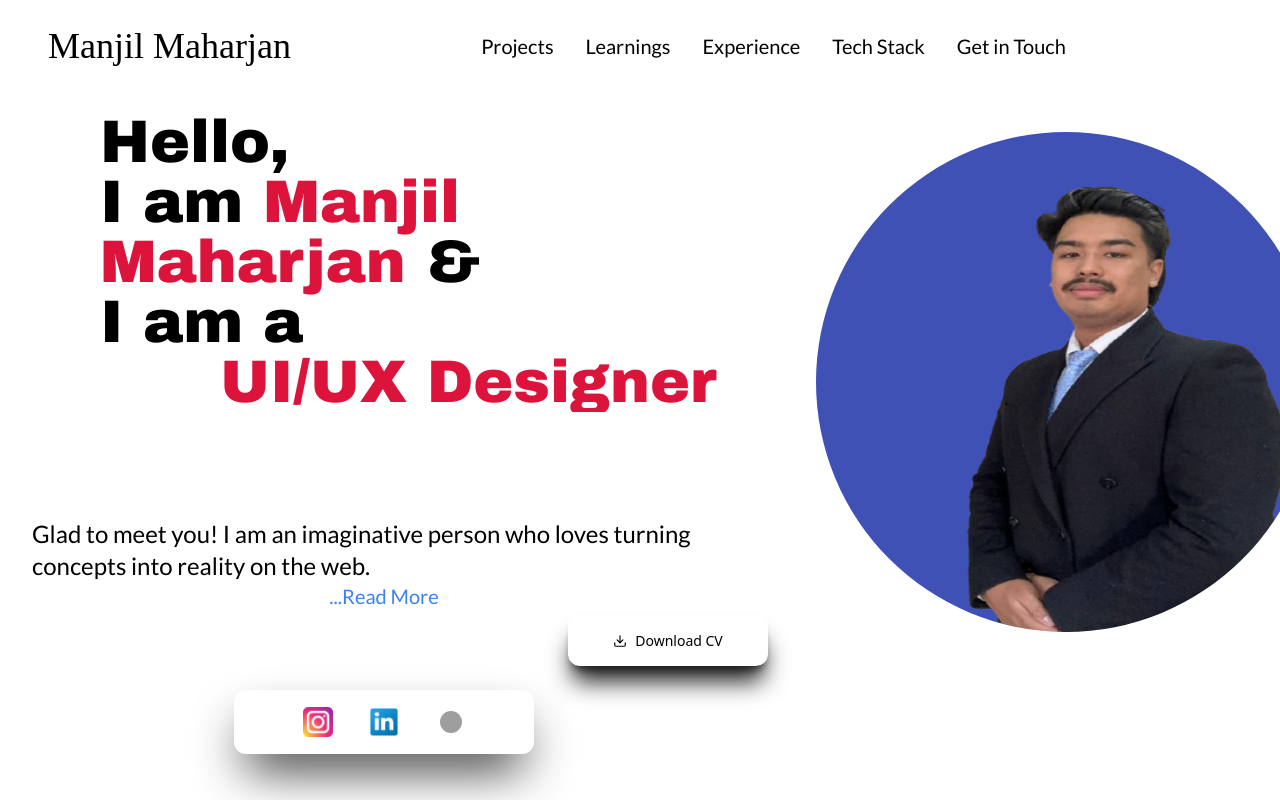
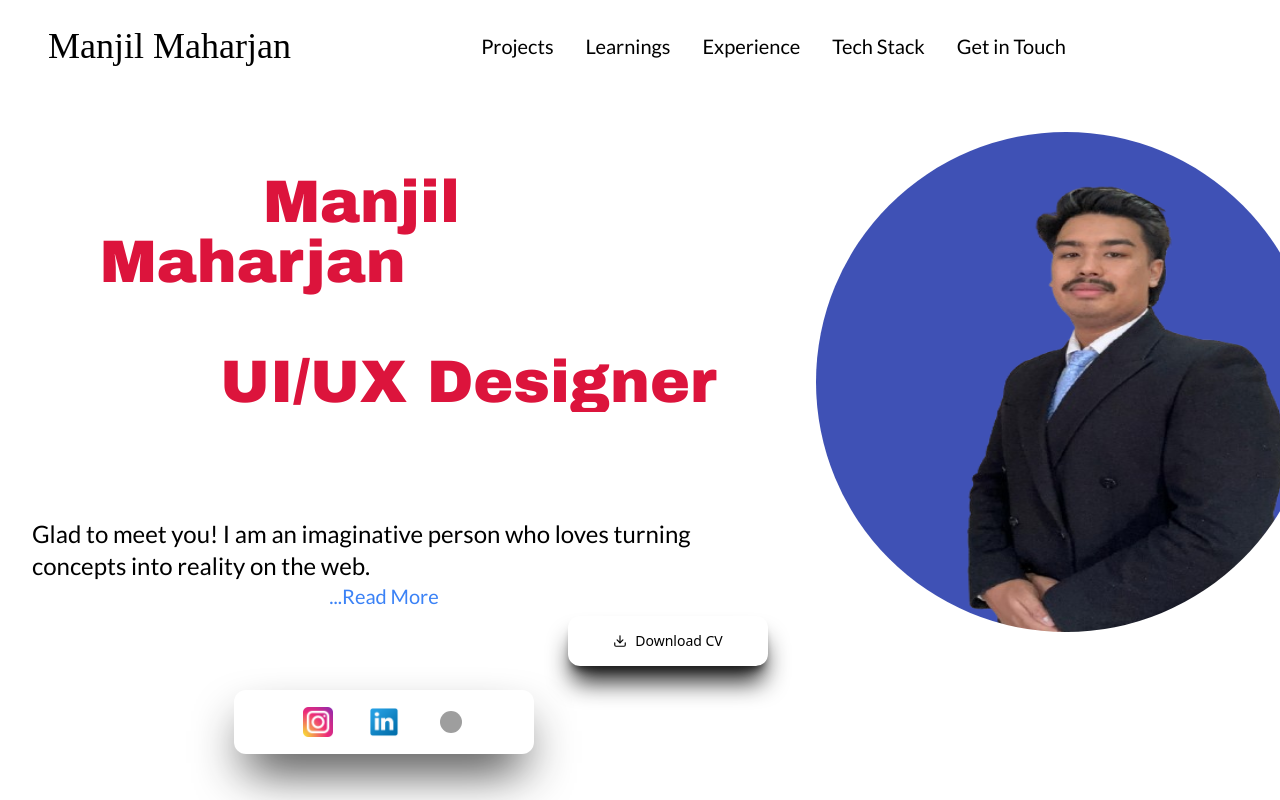
Before and after one commit to Manjil00/Portfolio_React, a React (Create React App) app: page / in a window 1280 px wide. Shown: the top 800 px of the page. Built offline with nearby package versions, Linux system fonts and the light colour scheme; grey boxes are pictures that could not be loaded; a web font is replaced by a local one.

Commit message:
CV update

```diff
--- a/src/components/CVdownload.jsx
+++ b/src/components/CVdownload.jsx
@@ -7,8 +7,8 @@ const CVdownload = () => {
 return (
     <div className="CV w-full h-auto mt-5 flex justify-end">
     <a
-    href='./cv/Manjil_Maharjan_Resume.pdf'
-    download="Manjil_Maharjan_Resume.pdf">
+    href='./cv/Manjil_Maharjan_CV.pdf'
+    download="Manjil_Maharjan_CV.pdf">
     <button className='button-default'>
     <FiDownload/>Download CV</button>
     </a>
--- a/src/components/Wordrotate.jsx
+++ b/src/components/Wordrotate.jsx
@@ -3,7 +3,7 @@ import React from 'react'
 const Wordrotate = () => {
 return (
     <div className='NAME_PLACE  font-boldfont text-left text-md md:text-6xl mt-5
-    h-[120px] md:h-[400px] ml-[10px] md:ml-[100px] relative text-black overflow-hidden'>
+    h-[120px] md:h-[400px] ml-[10px] md:ml-[100px] relative text-white overflow-hidden'>
         Hello,
     <br/>I am <span className='text-crimson'>Manjil Maharjan</span> &
     <br/>I am a
--- a/src/pages/Home.jsx
+++ b/src/pages/Home.jsx
@@ -45,7 +45,7 @@ return (
     </div>
 
     <div className="sectionRight w-[40%] h-[350px] md:h-[700px]">
-        <img src='./images/main1.png' className='rounded-full bg-black w-[100px] shadow-appleblack  h-[100px] md:w-[500px] md:h-[500px] mt-8 md:mt-10 md:ml-12' alt='myphoto' data-aos="fade-up"></img>
+        <img src='./images/main1.png' className='rounded-full w-[100px]  h-[100px] md:w-[500px] md:h-[500px] mt-8 md:mt-10 md:ml-12' alt='myphoto'></img>
     </div>
         </div>
 
```
Also changed, not shown: 2 other files (tests, documents, lock files or other folders).
